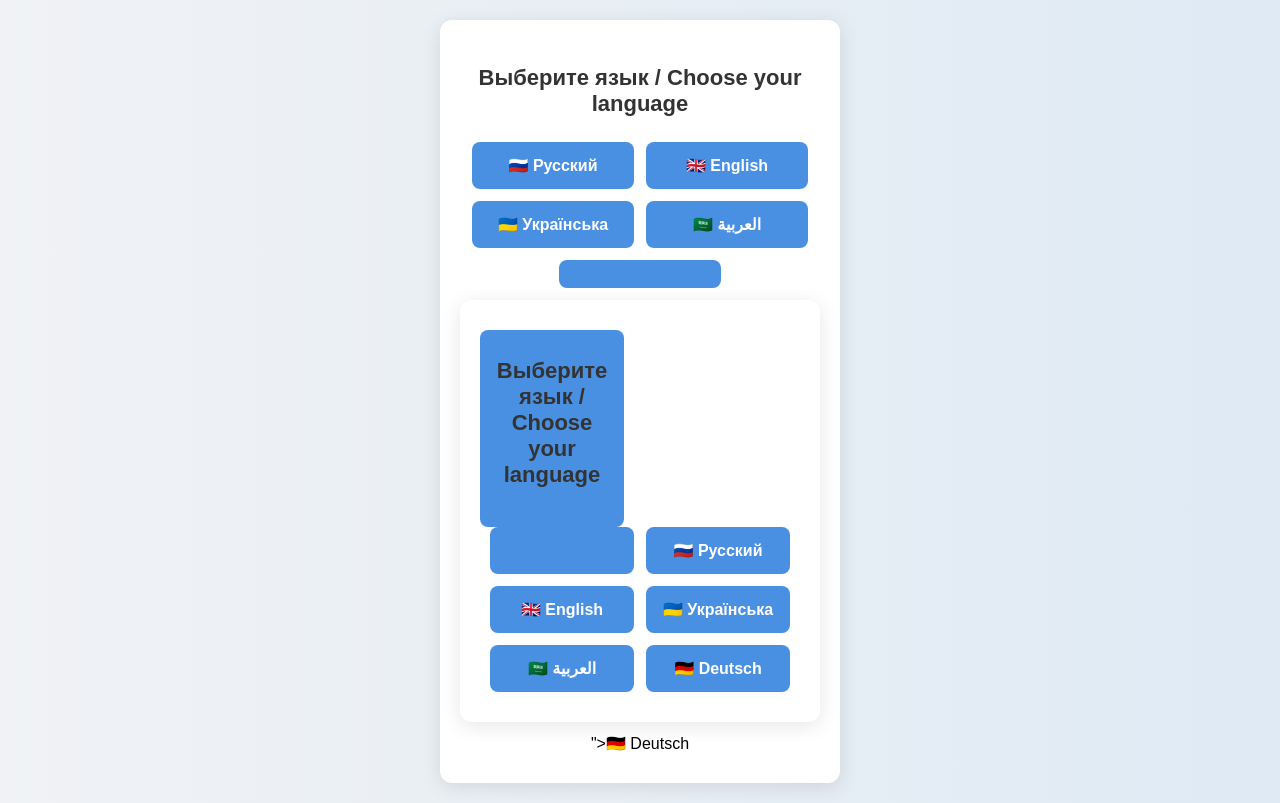
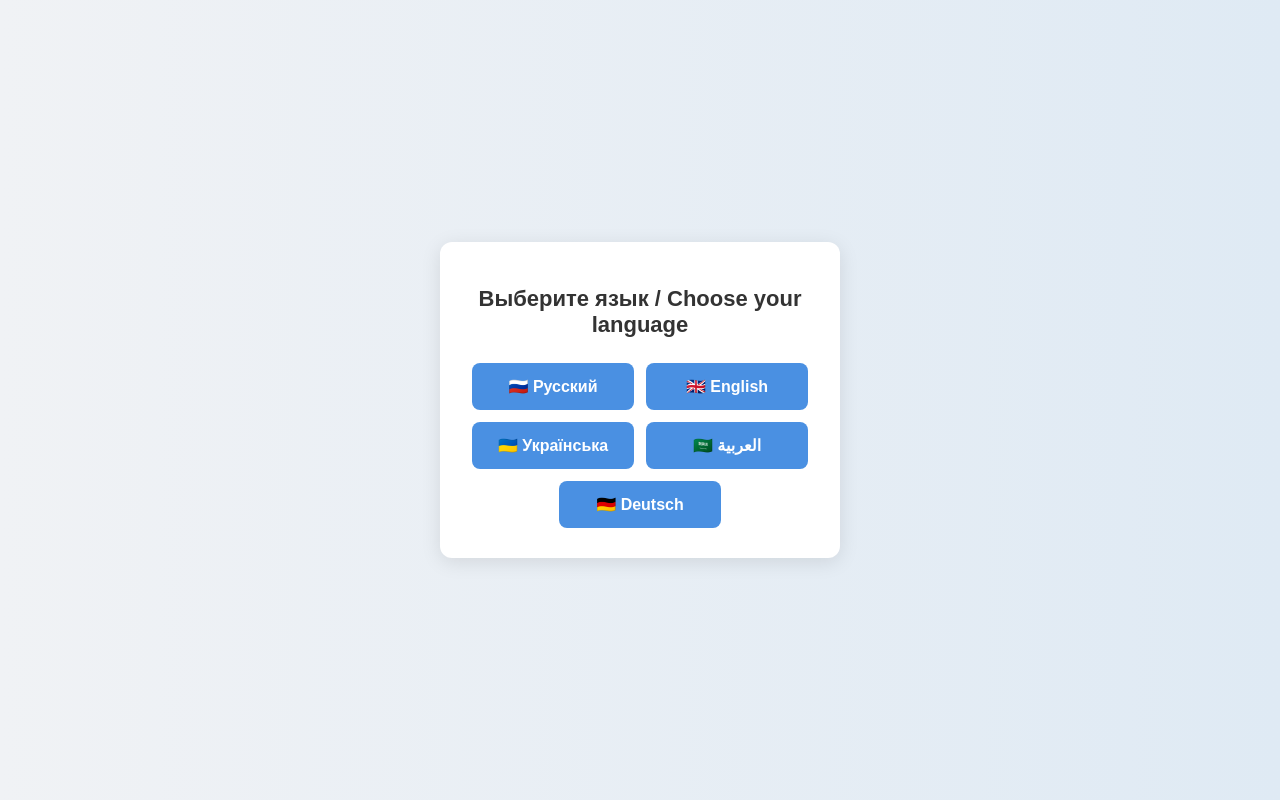
Before and after one commit to vikatsar/language, a plain HTML site: page index.html in a window 1280 px wide. Drawn offline with Linux system fonts and the light colour scheme.

Commit message:
Update index.html

```diff
--- a/index.html
+++ b/index.html
@@ -1,79 +1,4 @@
 <!DOCTYPE html>
-<html lang="ru">
-<head>
-  <meta charset="UTF-8" />
-  <meta name="viewport" content="width=device-width, initial-scale=1.0" />
-  <title>Выбор языка | Language Selection</title>
-  <style>
-    * {
-      box-sizing: border-box;
-    }
-    body {
-      margin: 0;
-      font-family: Arial, sans-serif;
-      background: linear-gradient(to right, #f0f2f5, #dfeaf4);
-      display: flex;
-      justify-content: center;
-      align-items: center;
-      min-height: 100vh;
-      padding: 20px;
-    }
-    .container {
-      background-color: white;
-      padding: 30px 20px;
-      border-radius: 12px;
-      box-shadow: 0 4px 20px rgba(0, 0, 0, 0.1);
-      text-align: center;
-      max-width: 400px;
-      width: 100%;
-    }
-    h1 {
-      font-size: 22px;
-      margin-bottom: 25px;
-      color: #333;
-    }
-    .lang-buttons {
-      display: flex;
-      flex-direction: column;
-      gap: 12px;
-    }
-    .lang-buttons a {
-      display: block;
-      padding: 14px;
-      background-color: #4a90e2;
-      color: white;
-      text-decoration: none;
-      border-radius: 8px;
-      font-weight: bold;
-      font-size: 16px;
-      transition: background 0.3s;
-    }
-    .lang-buttons a:hover {
-      background-color: #357abd;
-    }
-
-    @media (min-width: 500px) {
-      .lang-buttons {
-        flex-direction: row;
-        flex-wrap: wrap;
-        justify-content: center;
-      }
-      .lang-buttons a {
-        width: 45%;
-      }
-    }
-  </style>
-</head>
-<body>
-
-  <div class="container">
-    <h1>Выберите язык / Choose your language</h1>
-    <div class="lang-buttons">
-      <a href="https://scanned.page/p/685506a2e5b58">🇷🇺 Русский</a>
-      <a href="https://scanned.page/p/68550634ce766">🇬🇧 English</a>
-      <a href="https://scanned.page/p/685506bcb8836">🇺🇦 Українська</a>
-      <a href="https://scanned.page/p/68550601cfac9">🇸🇦 العربية</a>
-      <a href="<!DOCTYPE html>
 <html lang="ru">
 <head>
   <meta charset="UTF-8" />
@@ -153,9 +78,4 @@
   </div>
 
 </body>
-</html>">🇩🇪 Deutsch</a>
-    </div>
-  </div>
-
-</body>
 </html>
```
